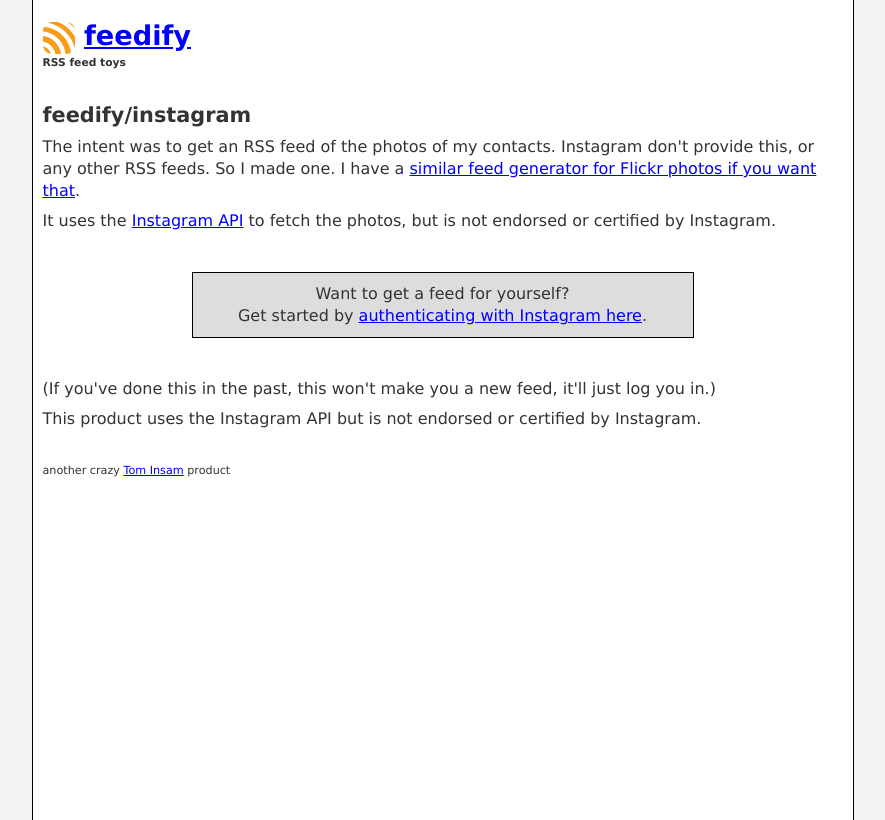
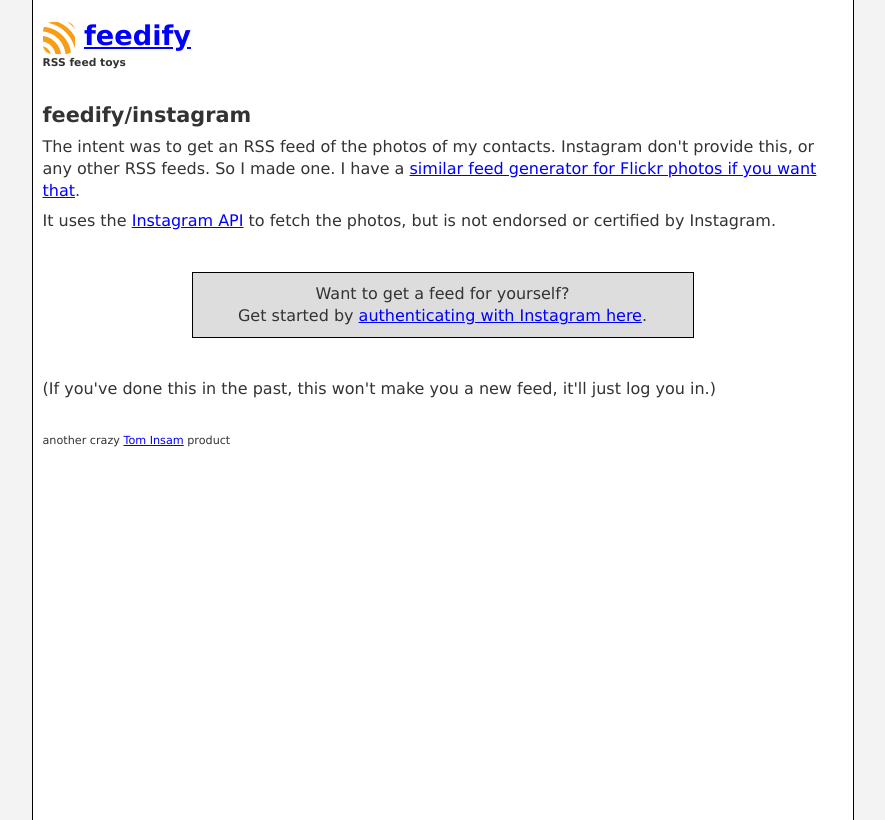
Before and after one commit to tominsam/feedify, a Django app: template templates/instagram/anon.html in a window 1280 px wide. Shown: the whole page, without its empty margins (205-1090 px from the left). Run offline with Django 3.2, Linux system fonts and the light colour scheme; the template is opened without the code that fills it, so the values that code supplies are empty; some libraries are stand-ins or nearby versions.

Commit message:
remove redundant redundancy

```diff
--- a/templates/instagram/anon.html
+++ b/templates/instagram/anon.html
@@ -8,6 +8,4 @@
 
 <p>(If you've done this in the past, this won't make you a new feed, it'll just log you in.)</p>
 
-<p>This product uses the Instagram API but is not endorsed or certified by Instagram.</p>
-
 {% endblock %}
```
